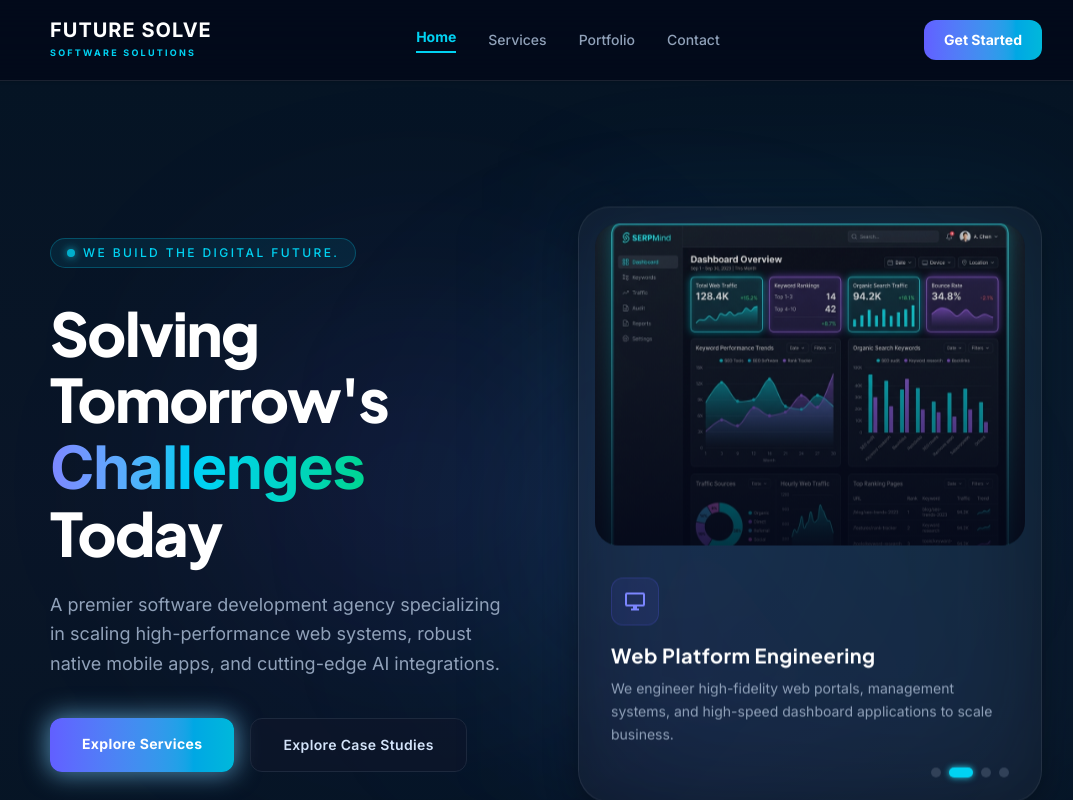
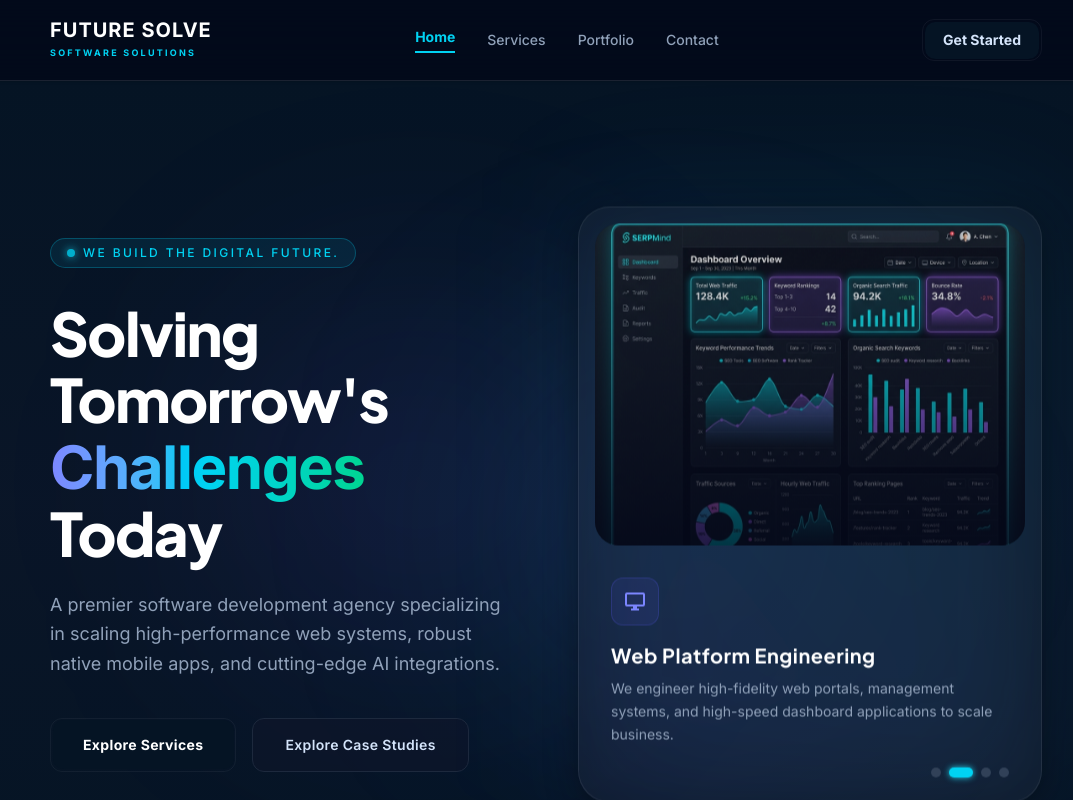
Before and after one commit to futuresolvetech-ux/Future_Solve, a React (Vite) app: page / in a window 1280 px wide. Shown: the top 800 px of the page, without its empty margins (94-1167 px from the left). Built offline with nearby package versions, Linux system fonts and the light colour scheme.

Commit message:
feat: implement premium conic-gradient rotating border light hover effect for primary buttons

```diff
--- a/src/components/Header.jsx
+++ b/src/components/Header.jsx
@@ -76,7 +76,7 @@ export default function Header() {
 
           {/* Header CTA & Mobile Hamburger */}
           <div className="flex items-center gap-4">
-            <Link to="/contact" className="hidden sm:inline-block bg-gradient-to-r from-indigo-500 to-cyan-500 hover:from-indigo-600 hover:to-cyan-600 text-white px-5 py-2.5 rounded-xl font-bold text-sm transition-all duration-300 hover:shadow-lg hover:shadow-indigo-500/10 text-center">
+            <Link to="/contact" className="hidden sm:inline-flex btn-cyber-glow text-[#d4e4fa] hover:text-white px-5 py-2.5 text-sm font-bold">
               Get Started
             </Link>
             <button onClick={toggleMobileMenu} className="md:hidden text-white hover:text-cyan-400 transition-colors focus:outline-none flex items-center justify-center p-2 rounded-xl border border-white/5 bg-white/5" aria-label="Toggle Menu">
@@ -102,13 +102,13 @@ export default function Header() {
             </button>
           </div>
           <nav className="flex flex-col gap-6 text-xl">
-            <NavLink to="/" onClick={closeMobileMenu} className={({ isActive }) => isActive ? "text-cyan-400 font-bold" : "text-slate-350 font-medium hover:text-cyan-400"}>Home</NavLink>
+            <NavLink to="/" onClick={closeMobileMenu} className={({ isActive }) => isActive ? "text-cyan-400 font-bold" : "text-slate-355 font-medium hover:text-cyan-400"}>Home</NavLink>
             <NavLink to="/services" onClick={closeMobileMenu} className={({ isActive }) => isActive ? "text-cyan-400 font-bold" : "text-slate-355 font-medium hover:text-cyan-400"}>Services</NavLink>
             <NavLink to="/portfolio" onClick={closeMobileMenu} className={({ isActive }) => isActive ? "text-cyan-400 font-bold" : "text-slate-355 font-medium hover:text-cyan-400"}>Portfolio</NavLink>
             <NavLink to="/contact" onClick={closeMobileMenu} className={({ isActive }) => isActive ? "text-cyan-400 font-bold" : "text-slate-355 font-medium hover:text-cyan-400"}>Contact</NavLink>
           </nav>
           <div className="mt-auto pt-12">
-            <Link to="/contact" onClick={closeMobileMenu} className="block w-full text-center bg-gradient-to-r from-indigo-500 to-cyan-500 text-white py-4 rounded-xl font-bold transition-all">
+            <Link to="/contact" onClick={closeMobileMenu} className="block w-full text-center btn-cyber-glow text-white py-4 font-bold">
               Get Started
             </Link>
           </div>
--- a/src/index.css
+++ b/src/index.css
@@ -43,6 +43,78 @@ p, a, span, button, label {
   box-shadow: 0 10px 30px rgba(123, 208, 255, 0.15);
   background: rgba(30, 41, 59, 0.6);
   transform: translateY(-6px);
+}
+
+/* Premium Cyber Button with Rotating Glowing Border */
+.btn-cyber-glow {
+  position: relative;
+  overflow: hidden;
+  z-index: 1;
+  border-radius: 0.75rem; /* rounded-xl */
+  transition: all 0.3s cubic-bezier(0.16, 1, 0.3, 1);
+  display: inline-flex;
+  align-items: center;
+  justify-content: center;
+  cursor: pointer;
+  border: 1px solid rgba(255, 255, 255, 0.05); /* subtle static border */
+  text-decoration: none;
+}
+
+/* The rotating conic gradient glow line */
+.btn-cyber-glow::before {
+  content: '';
+  position: absolute;
+  top: 50%;
+  left: 50%;
+  width: 180%;
+  height: 280%;
+  background: conic-gradient(from 0deg, transparent 40%, #22d3ee 85%, #6366f1 100%);
+  transform: translate(-50%, -50%) rotate(0deg);
+  z-index: -2;
+  opacity: 0;
+  transition: opacity 0.3s ease;
+  pointer-events: none;
+}
+
+/* The inner mask background - matches body dark theme */
+.btn-cyber-glow::after {
+  content: '';
+  position: absolute;
+  inset: 1.5px; /* Creates a 1.5px glowing border width */
+  background: #051424;
+  border-radius: calc(0.75rem - 1.5px);
+  z-index: -1;
+  transition: background 0.3s ease;
+  pointer-events: none;
+}
+
+/* Hover / Active states */
+.btn-cyber-glow:hover {
+  border-color: transparent;
+  box-shadow: 0 0 20px rgba(34, 211, 238, 0.25);
+  transform: translateY(-1.5px);
+}
+
+.btn-cyber-glow:hover::before {
+  opacity: 1;
+  animation: spinGlow 1.8s linear infinite;
+}
+
+.btn-cyber-glow:hover::after {
+  background: #0a1b2d; /* slightly lighter on hover */
+}
+
+.btn-cyber-glow:active {
+  transform: translateY(0.5px);
+}
+
+@keyframes spinGlow {
+  from {
+    transform: translate(-50%, -50%) rotate(0deg);
+  }
+  to {
+    transform: translate(-50%, -50%) rotate(360deg);
+  }
 }
 
 /* Scrollable Container Inertia for iOS Safari */
--- a/src/pages/Contact.jsx
+++ b/src/pages/Contact.jsx
@@ -219,8 +219,8 @@ export default function Contact() {
             <button
               type="submit"
               disabled={isSubmitting}
-              className={`w-full bg-gradient-to-r text-white py-4 rounded-xl font-bold text-lg hover:shadow-[0_0_20px_rgba(123,208,255,0.4)] transition-all active:scale-[0.98] mt-4 ${
-                isSubmitting ? 'from-indigo-500/70 to-cyan-500/70 cursor-not-allowed' : 'from-indigo-500 to-cyan-500'
+              className={`w-full btn-cyber-glow text-white py-4 text-lg font-bold mt-4 ${
+                isSubmitting ? 'opacity-70 cursor-not-allowed' : ''
               }`}
             >
               {isSubmitting ? 'Submitting Inquiry...' : 'Submit Inquiry'}
--- a/src/pages/Home.jsx
+++ b/src/pages/Home.jsx
@@ -82,10 +82,10 @@ export default function Home() {
               A premier software development agency specializing in scaling high-performance web systems, robust native mobile apps, and cutting-edge AI integrations.
             </p>
             <div className="flex flex-col sm:flex-row gap-4 justify-center md:justify-start animate-fade-in-up animation-delay-300">
-              <Link to="/services" className="bg-gradient-to-r from-indigo-500 to-cyan-500 hover:from-indigo-600 hover:to-cyan-600 text-white font-bold px-8 py-4 rounded-xl shadow-lg hover:scale-[1.02] transition-all duration-300 text-center text-sm tracking-wide animate-pulse-glow">
+              <Link to="/services" className="btn-cyber-glow text-white font-bold px-8 py-4 text-sm tracking-wide">
                 Explore Services
               </Link>
-              <Link to="/portfolio" className="bg-slate-900/60 hover:bg-slate-800 border border-slate-800 hover:border-slate-700 text-slate-350 hover:text-white font-semibold px-8 py-4 rounded-xl transition-all duration-300 hover:scale-[1.02] text-center text-sm tracking-wide">
+              <Link to="/portfolio" className="bg-slate-900/60 hover:bg-slate-800 border border-slate-800 hover:border-slate-700 text-slate-355 hover:text-white font-semibold px-8 py-4 rounded-xl transition-all duration-300 hover:scale-[1.02] text-center text-sm tracking-wide">
                 Explore Case Studies
               </Link>
             </div>
@@ -258,7 +258,7 @@ export default function Home() {
             <p className="text-slate-400 text-base sm:text-lg max-w-2xl mx-auto mb-10 leading-relaxed font-sans">
               Whether you need to scale a high-performance web platform, launch a native mobile app, or automate your workflows with custom AI systems, our engineers are ready to build your solution.
             </p>
-            <Link to="/contact" className="inline-block bg-gradient-to-r from-indigo-500 to-cyan-500 hover:from-indigo-600 hover:to-cyan-600 text-white px-10 py-5 rounded-xl font-bold text-base shadow-xl hover:scale-[1.03] active:scale-[0.98] transition-all text-center animate-pulse-glow">
+            <Link to="/contact" className="inline-flex btn-cyber-glow text-white px-10 py-5 text-base font-bold text-center">
               Book a Free Strategy Consultation
             </Link>
           </div>
--- a/src/pages/Portfolio.jsx
+++ b/src/pages/Portfolio.jsx
@@ -126,7 +126,7 @@ export default function Portfolio() {
             {/* Action button */}
             <button
               onClick={() => openModal(featuredStory)}
-              className="inline-flex items-center justify-center gap-2 bg-gradient-to-r from-indigo-500 to-cyan-500 hover:from-indigo-600 hover:to-cyan-600 text-white px-8 py-3.5 rounded-xl font-bold text-sm tracking-wide transition-all duration-300 hover:scale-[1.02] shadow-lg shadow-indigo-500/15"
+              className="inline-flex items-center justify-center gap-2 btn-cyber-glow text-white px-8 py-3.5 text-sm font-bold tracking-wide"
             >
               <span>Read Case Study</span>
               <span className="material-symbols-outlined text-sm">arrow_forward</span>
@@ -304,7 +304,7 @@ export default function Portfolio() {
             <p className="text-slate-400 mb-12 max-w-2xl mx-auto text-base sm:text-lg animate-fade-in-up animation-delay-100">
               Partner with Future Solve to architect the software platforms and AI systems that will define your tomorrow.
             </p>
-            <Link className="bg-gradient-to-r from-indigo-500 to-cyan-500 hover:from-indigo-600 hover:to-cyan-600 text-white px-10 py-5 rounded-xl font-bold inline-flex items-center gap-3 text-lg transition-all duration-300 hover:-translate-y-0.5 shadow-lg shadow-indigo-500/20 animate-pulse-glow" to="/contact">
+            <Link className="inline-flex items-center gap-3 btn-cyber-glow text-white px-10 py-5 text-lg font-bold" to="/contact">
               Consult with an Expert
               <span className="material-symbols-outlined text-sm">launch</span>
             </Link>
@@ -390,7 +390,7 @@ export default function Portfolio() {
               {/* Action buttons */}
               <div className="flex gap-4 pt-4 border-t border-slate-800/60">
                 {selectedProject.link !== '#' && (
-                  <a href={selectedProject.link} target="_blank" rel="noopener noreferrer" className="flex-1 py-3.5 rounded-xl font-bold text-white bg-gradient-to-r from-indigo-500 to-cyan-500 hover:from-indigo-600 hover:to-cyan-600 transition-all duration-300 flex items-center justify-center gap-2 text-sm shadow-lg shadow-indigo-500/10">
+                  <a href={selectedProject.link} target="_blank" rel="noopener noreferrer" className="flex-1 py-3.5 btn-cyber-glow text-white flex items-center justify-center gap-2 text-sm">
                     <span className="material-symbols-outlined text-sm">launch</span>
                     <span>Visit Live Platform</span>
                   </a>
--- a/src/pages/Services.jsx
+++ b/src/pages/Services.jsx
@@ -95,7 +95,7 @@ export default function Services() {
                 </p>
                 <Link
                   to="/contact"
-                  className="inline-block bg-gradient-to-r from-indigo-500 to-cyan-500 hover:from-indigo-600 hover:to-cyan-600 text-white px-8 py-3.5 rounded-xl font-bold text-sm tracking-wide shadow-lg shadow-indigo-500/15 hover:shadow-cyan-500/25 hover:scale-[1.02] active:scale-[0.98] transition-all duration-300 text-center animate-pulse-glow"
+                  className="inline-flex btn-cyber-glow text-white px-8 py-3.5 text-sm font-bold tracking-wide text-center"
                 >
                   Schedule a Consult
                 </Link>
```
